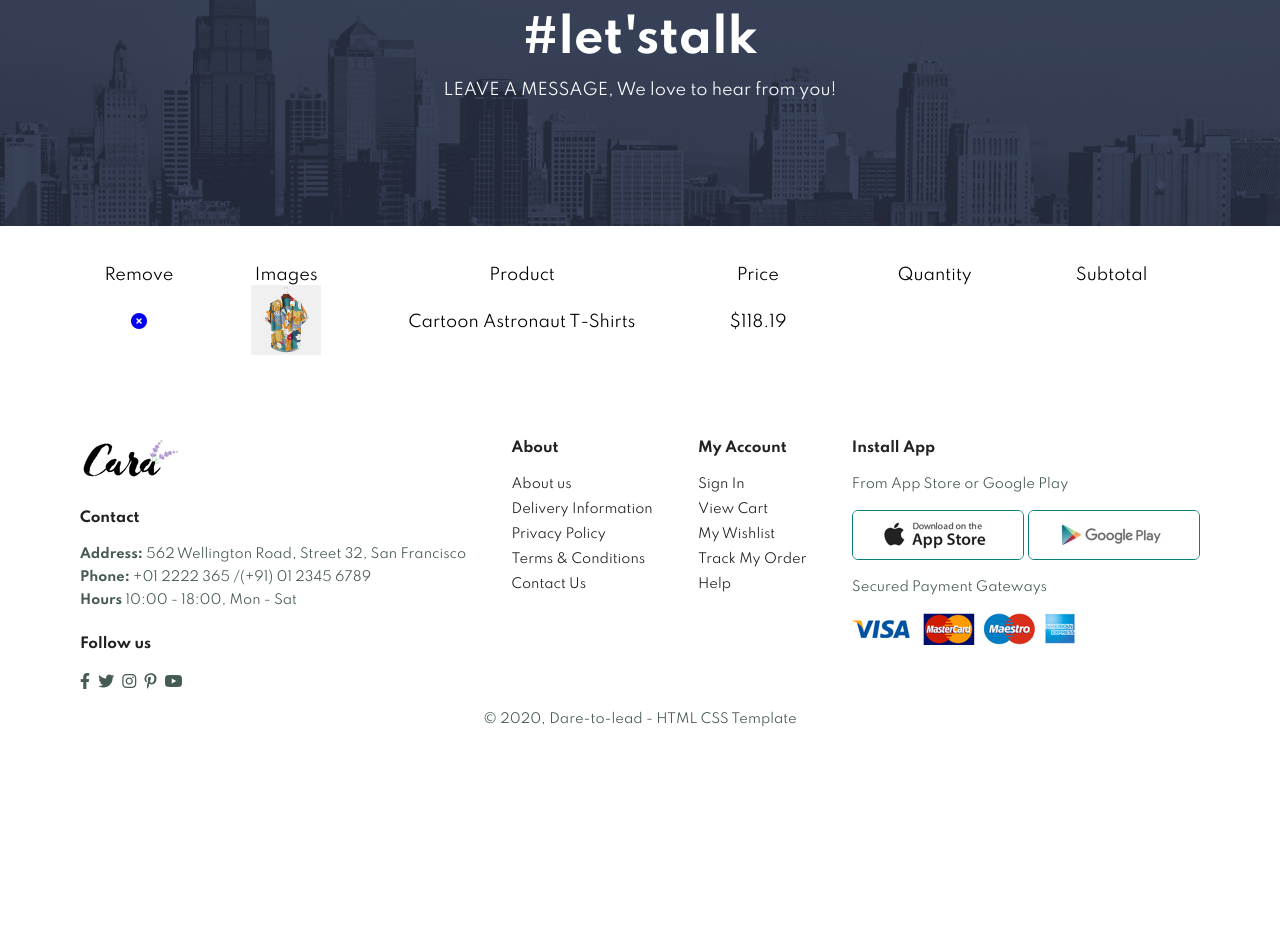
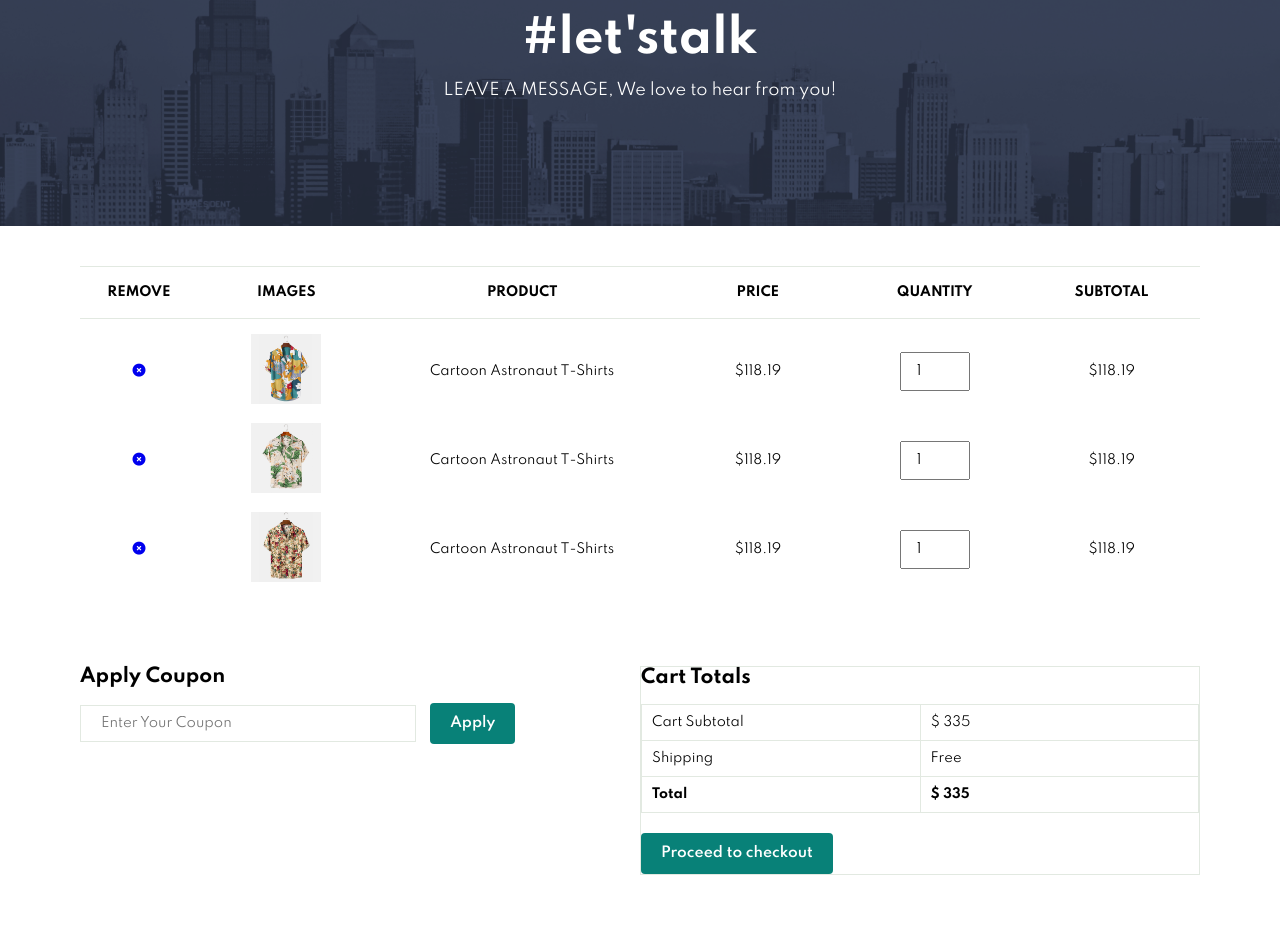
Before and after one commit to dare-to-lead/vanilla--js-E-commerce, a plain HTML site: page cart.html in a window 1280 px wide. Shown: the part 179-1127 px from the top of the page. Before the commit the page ends 954 px from the top, so only its background shows below. Drawn offline with Linux system fonts and the light colour scheme.

Commit message:
done with html and css part

```diff
--- a/cart.html
+++ b/cart.html
@@ -57,11 +57,56 @@
                     <td><img src="img/products/f1.jpg" alt=""></td>
                     <td>Cartoon Astronaut T-Shirts</td>
                     <td>$118.19</td>
+                    <td><input type="number" value="1"></td>
+                    <td>$118.19</td>
+                </tr>
+                <tr>
+                    <td><a href="#"><i class="fa fa-times-circle"></i></a></td>
+                    <td><img src="img/products/f2.jpg" alt=""></td>
+                    <td>Cartoon Astronaut T-Shirts</td>
+                    <td>$118.19</td>
+                    <td><input type="number" value="1"></td>
+                    <td>$118.19</td>
+                </tr>
+                <tr>
+                    <td><a href="#"><i class="fa fa-times-circle"></i></a></td>
+                    <td><img src="img/products/f3.jpg" alt=""></td>
+                    <td>Cartoon Astronaut T-Shirts</td>
+                    <td>$118.19</td>
+                    <td><input type="number" value="1"></td>
+                    <td>$118.19</td>
                 </tr>
             </tbody>
         </table>
     </section>
 
+    <section id="cart-add" class="section-p1">
+        <div id="coupon">
+            <h3>Apply Coupon</h3>
+            <div>
+                <input type="text" placeholder="Enter Your Coupon">
+                <button class="normal">Apply</button>
+            </div>
+        </div>
+        <div id="subtotal">
+            <h3>Cart Totals</h3>
+            <table>
+                <tr>
+                    <td>Cart Subtotal</td>
+                    <td>$ 335</td>
+                </tr>
+                <tr>
+                    <td>Shipping</td>
+                    <td>Free</td>
+                </tr>
+                <tr>
+                    <td><strong>Total</strong></td>
+                    <td><strong>$ 335</strong></td>
+                </tr>
+            </table>
+            <button class="normal">Proceed to checkout</button>
+        </div>
+    </section>
 
     <footer class="section-p1">
         <div class="col">
--- a/style.css
+++ b/style.css
@@ -829,6 +829,9 @@ footer .copyright {
 }
 
 /*cart page*/
+#cart {
+  overflow-x: auto;
+}
 
 #cart table {
   width: 100%;
@@ -858,6 +861,82 @@ footer .copyright {
 #cart table td:nth-child(6) {
   width: 150px;
   text-align: center;
+}
+
+#cart table td:nth-child(5) input {
+  width: 70px;
+  padding: 10px 5px 10px 15px;
+}
+
+#cart table thead {
+  border: 1px solid #e2e9e1;
+  border-left: none;
+  border-right: none;
+}
+
+#cart table tbody tr td {
+  padding-top: 15px;
+}
+
+#cart table tbody td {
+  font-size: 13px;
+}
+
+#cart table thead td {
+  font-weight: 700;
+  text-transform: uppercase;
+  font-size: 13px;
+  padding: 18px 0;
+}
+
+#cart-add {
+  display: flex;
+  flex-wrap: wrap;
+  justify-content: space-between;
+}
+
+#coupon {
+  width: 50%;
+  margin-bottom: 30px;
+}
+
+#coupon h3,
+#subtotal h3 {
+  padding-bottom: 15px;
+}
+
+#coupon input {
+  padding: 10px 20px;
+  outline: none;
+  width: 60%;
+  margin-right: 10px;
+  border: 1px solid #e2e9e1;
+}
+
+#coupon button,
+#subtotal button {
+  background-color: #088178;
+  color: #fff;
+  padding: 12px 20px;
+}
+
+#subtotal {
+  width: 50%;
+  margin-bottom: 30px;
+  border: 1px solid #e2e9e1;
+}
+
+#subtotal table {
+  border-collapse: collapse;
+  width: 100%;
+  margin-bottom: 20px;
+}
+
+#subtotal table td {
+  width: 50%;
+  border: 1px solid #e2e9e1;
+  padding: 10px;
+  font-size: 13px;
 }
 
 /*Media Query for hamburger*/
@@ -1093,4 +1172,19 @@ footer .copyright {
     width: 100%;
     margin-bottom: 30px;
   }
+
+  /*cart page*/
+
+  #cart-add {
+    flex-direction: column;
+  }
+
+  #coupon {
+    width: 100%;
+  }
+
+  #subtotal {
+    width: 100%;
+    padding: 20px;
+  }
 }
```
